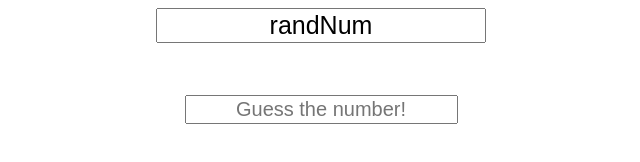
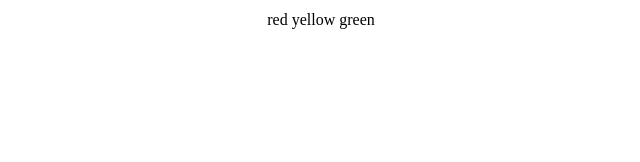
Before and after one commit to KathrynT13/projectMastermind, a plain HTML site: page index.html in a window 1280 px wide. Shown: the whole page, without its empty margins (319-959 px from the left). Drawn offline with nearby package versions, Linux system fonts and the light colour scheme.

Commit message:
updated index.html

```diff
--- a/index.html
+++ b/index.html
@@ -5,18 +5,20 @@
 	</head>
 
 	<body>
-		<!-- <form align="center">
-			<input type=text id="number" value="{NUMBER WILL GO HERE}" style="text-align: center; font-size: 25px;"><br><br>
-			<input type=text id="guess" placeholder="Guess a number!" maxlength="1" style="text-align: center; font-size: 20px"><br><br>
-			<input type=submit>
-		</form> -->
+		<table align="center" id="pattern">
+			<tr>
+				<td id="firstPT">red</td>
+				<td id="secondPT">yellow</td>
+				<td id="thirdPT">green</td>
+			</tr>
+		</table>
 
-		<form align="center" action="https://api.particle.io/v1/devices/e00fce68821377268633456f/sendNum?access_token=b931540712b146533cdf56b59ec833f57508cee9" method="GET" onsubmit="setTimeout(function(){window.location.reload();},10);">
-			<input type=text id="numberDisplay" value=randNum style="text-align: center; font-size: 25px;">
-		</form>
-		<br><br>
-		<form align="center" action="https://api.particle.io/v1/devices/e00fce68821377268633456f/getGuess?access_token=b931540712b146533cdf56b59ec833f57508cee9" method="POST" onsubmit="setTimeout(function(){window.location.reload();},10);">
-			<input type="text" id="guess" placeholder="Guess the number!" maxlength="4" style="text-align: center; font-size:20px">
-		</form>
+		<table align="center" id="userIn">
+			<tr>
+				<td id="firstG"></td>
+				<td id="secondG"></td>
+				<td id="thirdG"></td>
+			</tr>
+		</table>
 	</body>
 </html>
```
